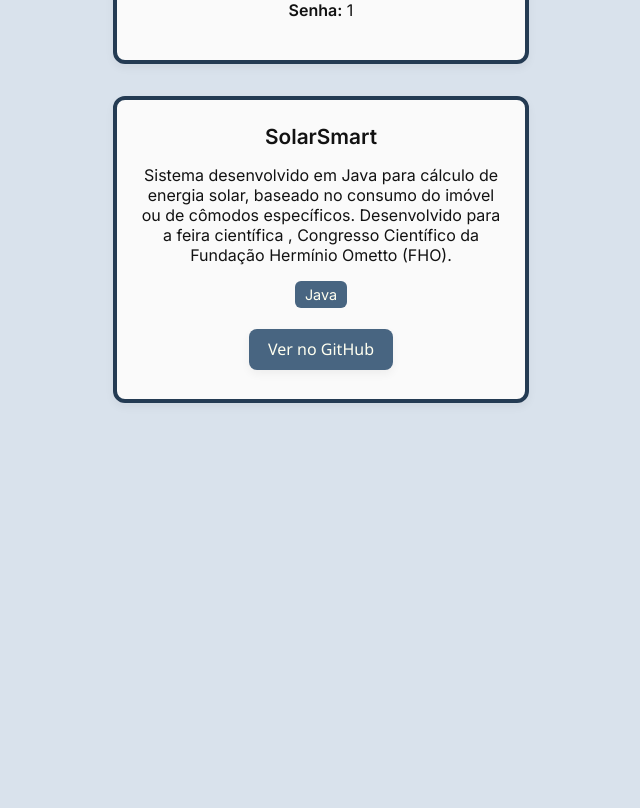
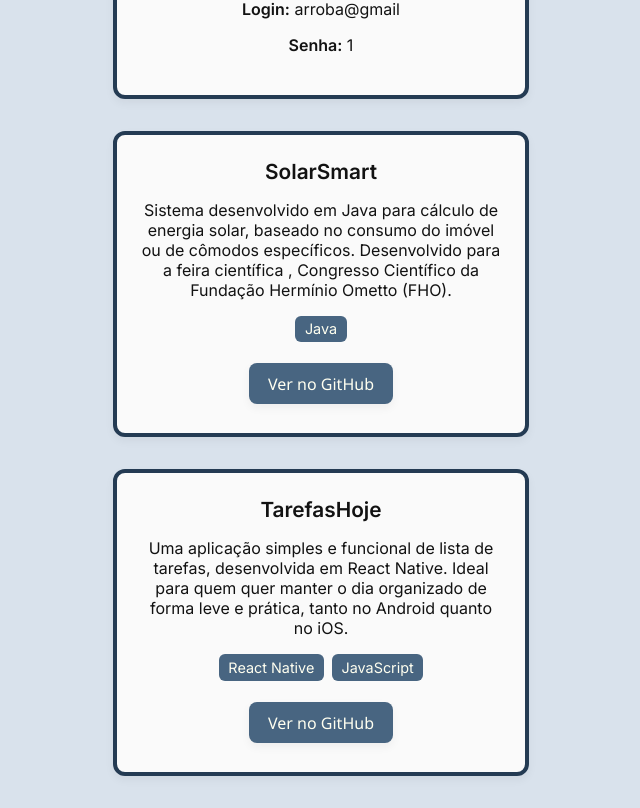
Before and after one commit to RenatoPiresFilogenio/portifolio, a Next.js app: page /projects in a window 1280 px wide. Shown: the part 772-1580 px from the top of the page, without its empty margins (319-959 px from the left). Before the commit the page ends 1207 px from the top, so only its background shows below. Built offline with nearby package versions, Linux system fonts and the light colour scheme.

Commit message:
TarefaHoje adicionado ao portifolio

```diff
--- a/src/app/projects/page.js
+++ b/src/app/projects/page.js
@@ -9,7 +9,7 @@
     description: "Sistema web completo desenvolvido para uma docearia local. Permite o cadastro de ingredientes e" +
     " a criação de produtos com base nos insumos utilizados, calculando automaticamente o custo de cada item. O sistema é "
     +"fechado para uso da empresa, mas está disponível para testes",
-    techs: ["Node.js", "React", "PostGre", "Next.js"],
+    techs: ["Node.js", "React", "PostGre", "Next.js ",  "JavaScript"],
     github: "https://github.com/RenatoPiresFilogenio/sistemaDocearia",
     deploy:"https://sistema-docearia-81an.vercel.app/",
     img: " ",
@@ -23,6 +23,19 @@
     "cômodos específicos. Desenvolvido para a feira científica , Congresso Científico da Fundação Hermínio Ometto (FHO).",
     techs: ["Java"],
     github: "https://github.com/RenatoPiresFilogenio/SolarSmart",
+    deploy:"",
+    img: " ",
+    loginTeste: [
+      { email: "", senha: "" }
+    ]
+  },
+   {
+    title: "TarefasHoje",
+    description: "Uma aplicação simples e funcional de lista de tarefas, "+
+    "desenvolvida em React Native. Ideal para quem quer manter o dia organizado de"+
+    " forma leve e prática, tanto no Android quanto no iOS.",
+    techs: ["React Native", "JavaScript"],
+    github: "https://github.com/RenatoPiresFilogenio/TarefasHoje/blob/main/README.md",
     deploy:"",
     img: " ",
     loginTeste: [
```
